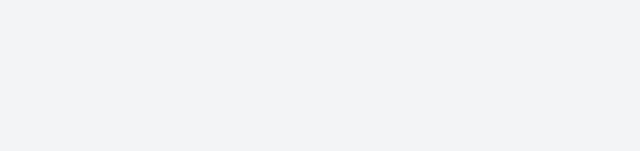
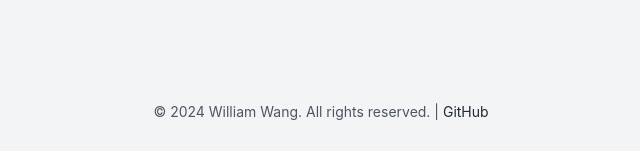
Before and after one commit to WilliamWangDev/Job-Skill-Matcher, a React (Create React App) app in the folder frontend/: page / in a window 1280 px wide. Shown: the part 646-797 px from the top of the page, without its empty margins (319-959 px from the left). Built offline with nearby package versions, Linux system fonts and the light colour scheme; no server answers.

Commit message:
add Footer

```diff
--- a/frontend/src/App.jsx
+++ b/frontend/src/App.jsx
@@ -2,6 +2,7 @@
 import Trie from "./utils/Trie";
 import SearchBar from "./components/SearchBar";
 import Results from "./components/Results";
+import Footer from "./components/Footer";
 import { fetchMatchedJobs } from "./services/api";
 import axios from "axios";
 import jobsData from "./data/jobs.json"; // Import local jobs JSON
@@ -151,7 +152,8 @@
   };
 
   return (
-    <div className="min-h-screen bg-gray-100 flex flex-col items-center justify-center p-12">
+    <div className="min-h-screen bg-gray-100 flex flex-col">
+      <main className="flex flex-col items-center justify-center p-12 flex-1">
         <h1 className="text-3xl font-bold text-blue-800">Job Skill Matcher</h1>
         <p className="my-2 text-gray-700">
           Find the perfect job for your skills!
@@ -199,6 +201,8 @@
         </div>
         {error && <p className="text-red-500 mt-4">{error}</p>}
         <Results results={results} searchPerformed={searchPerformed} />
+      </main>
+      <Footer />
     </div>
   );
 }
--- /dev/null
+++ b/frontend/src/components/Footer.jsx
@@ -0,0 +1,22 @@
+const Footer = () => {
+  const currentYear = new Date().getFullYear();
+  return (
+    <footer className="p-8 text-center text-gray-600 text-sm">
+      <p>
+        &copy; {currentYear} William Wang. All rights reserved. |{" "}
+        {/* add Github hyperlink */}
+         <a
+          href="https://github.com/WilliamWangDev/Job-Skill-Matcher"
+          aria-label="GitHub repository"
+        //   add hover effect underline and change text color to gray-800
+        className="hover:underline text-gray-800"
+
+        >
+          GitHub
+        </a>
+      </p>
+    </footer>
+  );
+};
+
+export default Footer;
```
Lines whose indentation alone changed are shown as unchanged.
